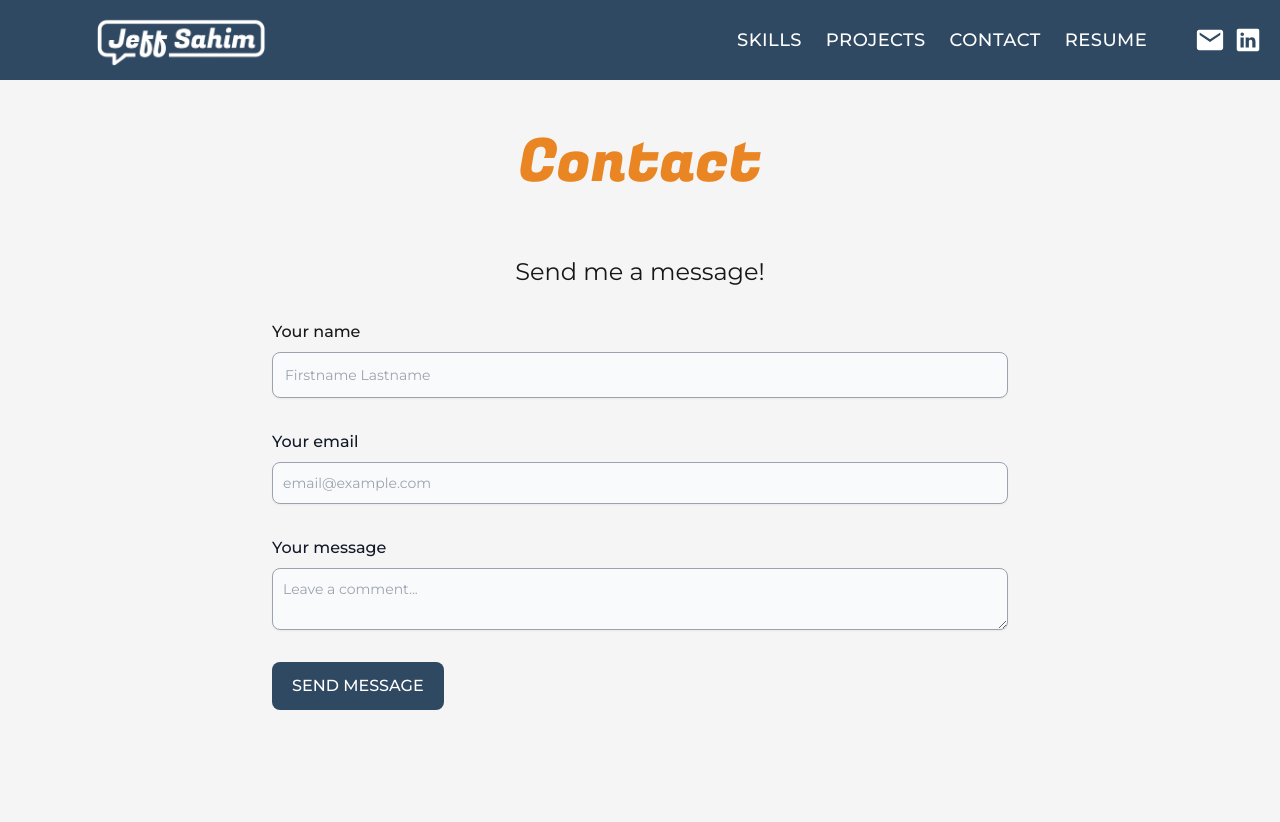
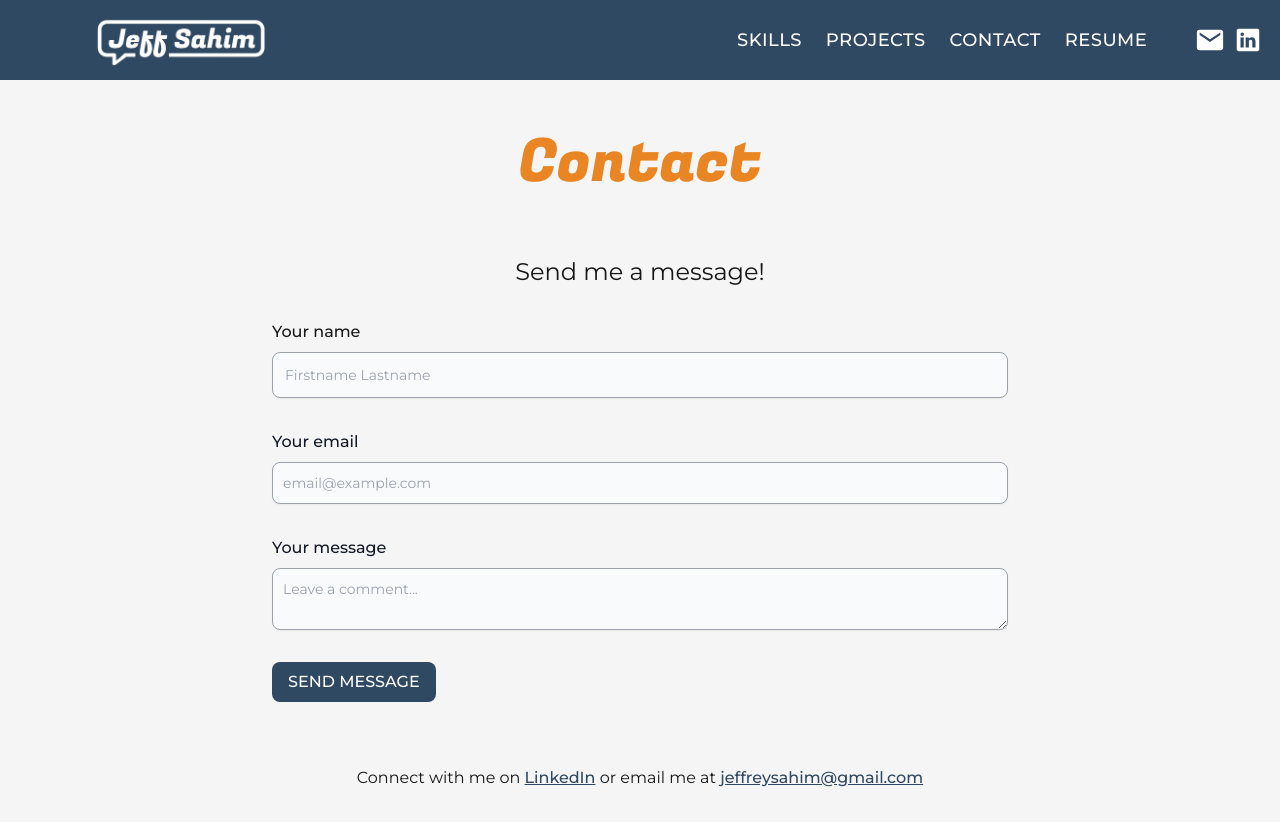
Before and after one commit to jsahim/portfolio, a Next.js app: page /contact in a window 1280 px wide. Before the commit the page ends 800 px from the top, so only its background shows below. Built offline with nearby package versions, Linux system fonts and the light colour scheme.

Commit message:
Update style

```diff
--- a/src/app/contact/page.tsx
+++ b/src/app/contact/page.tsx
@@ -35,9 +35,13 @@ export default function Contact() {
               </div>
               <input type="hidden" name="_next" value={`https://jeffsahim.vercel.app/thanks?type=${cPage}`}/>
               <input type="hidden" name="_captcha" value="false" />
-              <button type="submit" className="py-3 px-5 font-medium text-center text-white rounded-lg bg-[#304962] sm:w-fit hover:bg-[#e98522] transition-all duration-150 ease-in">SEND MESSAGE</button>
+              <button type="submit" className="py-2 px-4 font-medium text-center text-white rounded-lg bg-[#304962] sm:w-fit hover:bg-[#e98522] transition-all duration-150 ease-in">SEND MESSAGE</button>
           </form>
+          <p className="text-center pt-16">
+            Connect with me on <a className="text-[#304962] font-medium underline" href="https://www.linkedin.com/in/jeff-sahim/" target="_blank" rel="noreferrer">LinkedIn</a> or email me at <a className="text-[#304962] font-medium underline" href="mailto:jeffreysahim@gmail.com">jeffreysahim@gmail.com</a>
+          </p>
         </div>
+
 
     </div>
   )
```
